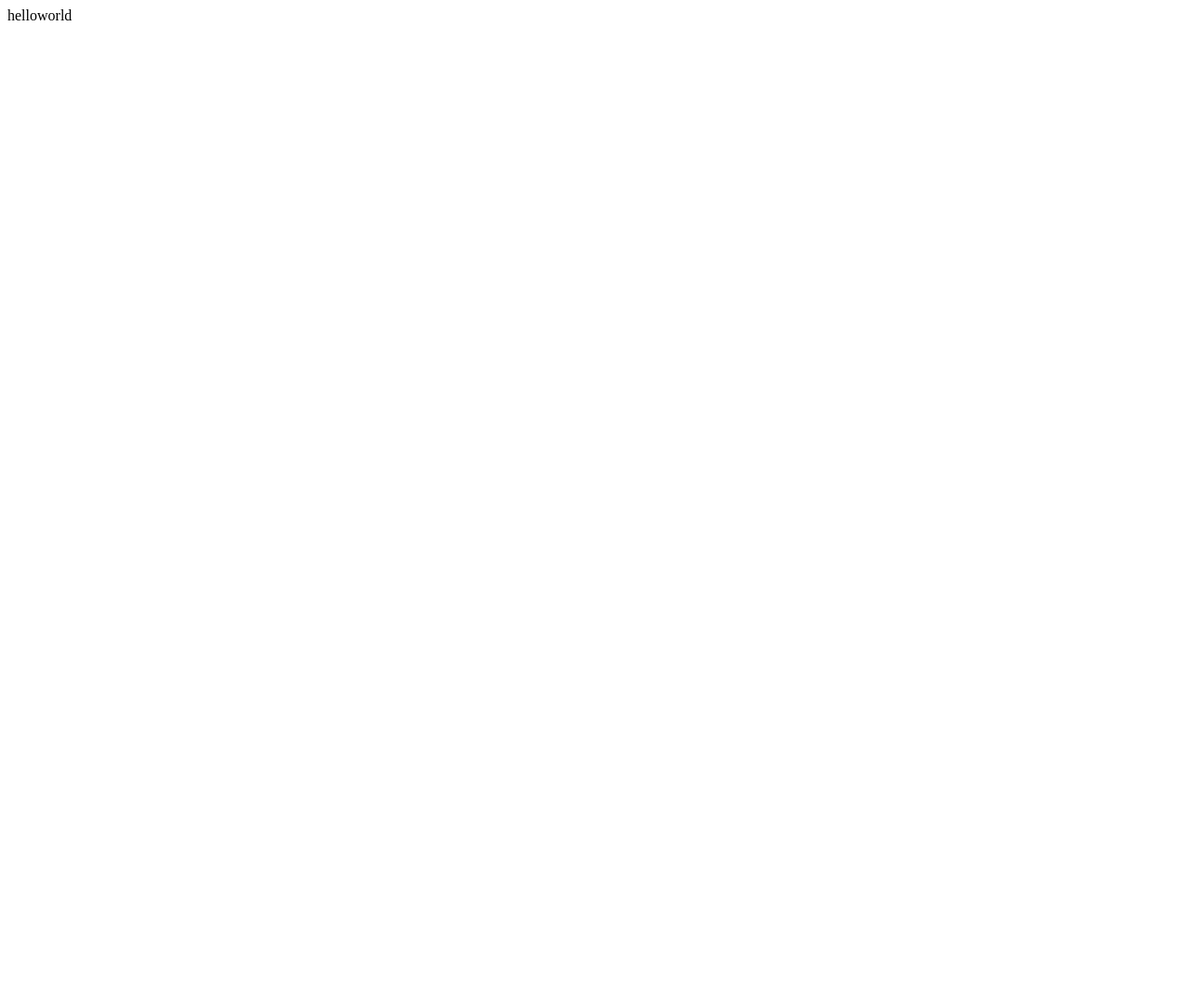
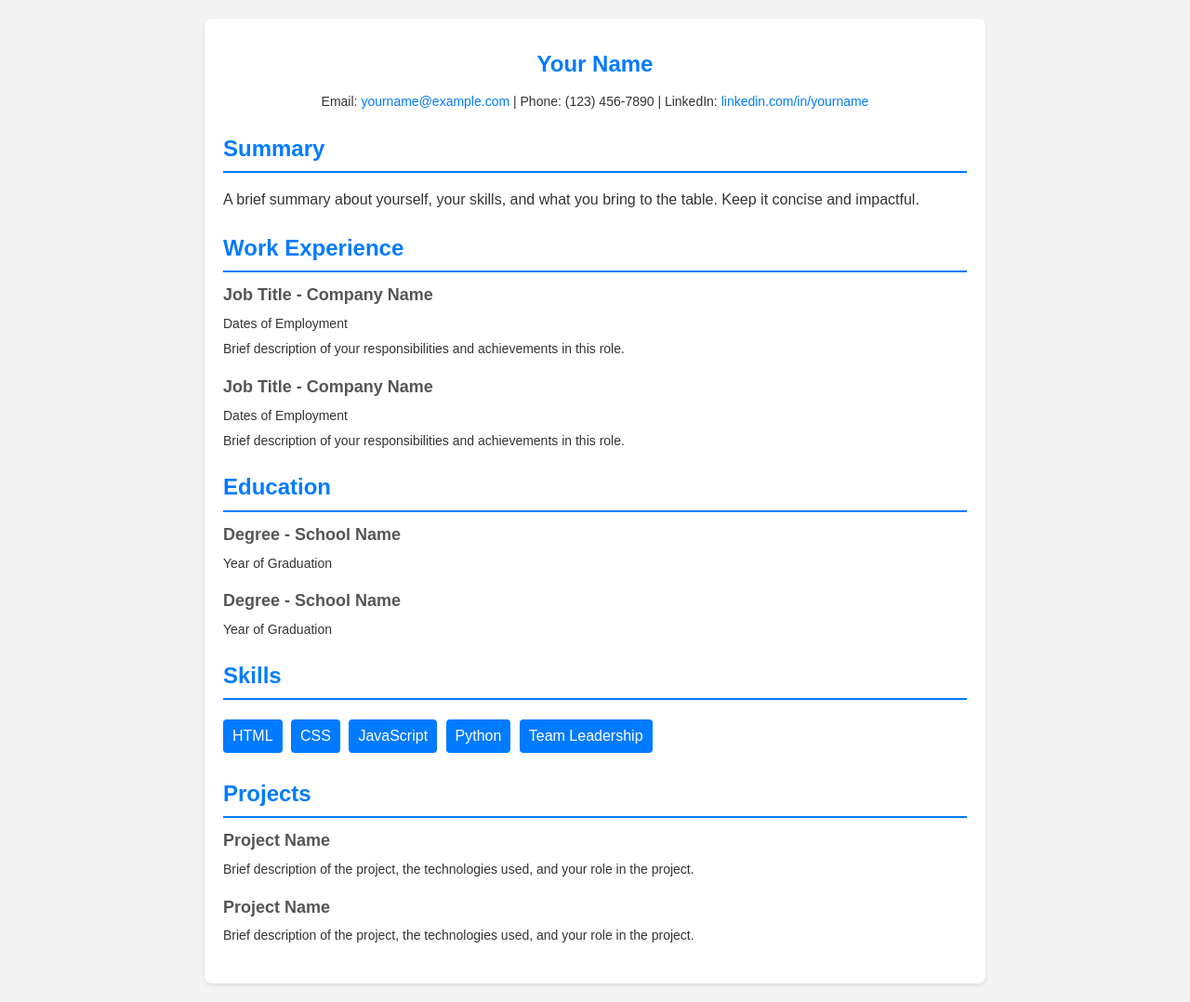
Before and after one commit to Surroyus/Surroyus.github.io, a plain HTML site: page index.html in a window 1280 px wide. Shown: the whole page at 93% size. Before the commit the page ends 800 px from the top, so only its background shows below. Drawn offline with Linux system fonts and the light colour scheme.

Commit message:
added personal resume info

```diff
--- a/index.html
+++ b/index.html
@@ -1 +1,159 @@
-helloworld
+<!DOCTYPE html>
+<html lang="en">
+    <head>
+        <meta charset="UTF-8" />
+        <meta name="viewport" content="width=device-width, initial-scale=1.0" />
+        <title>Resume Template</title>
+    </head>
+
+    <style>
+        body {
+            font-family: Arial, sans-serif;
+            line-height: 1.6;
+            margin: 0;
+            padding: 0;
+            color: #333;
+            background-color: #f4f4f4;
+        }
+        .container {
+            max-width: 800px;
+            margin: 20px auto;
+            padding: 20px;
+            background: #fff;
+            border-radius: 8px;
+            box-shadow: 0 2px 5px rgba(0, 0, 0, 0.1);
+        }
+        h1,
+        h2 {
+            color: #007bff;
+        }
+        .header {
+            text-align: center;
+        }
+        .header h1 {
+            margin: 10px 0;
+        }
+        .contact {
+            margin: 10px 0;
+            font-size: 14px;
+        }
+        .contact a {
+            color: #007bff;
+            text-decoration: none;
+        }
+        .section {
+            margin: 20px 0;
+        }
+        .section h2 {
+            margin-bottom: 10px;
+            border-bottom: 2px solid #007bff;
+            padding-bottom: 5px;
+        }
+        .item {
+            margin-bottom: 15px;
+        }
+        .item h3 {
+            margin: 0;
+            font-size: 18px;
+            color: #555;
+        }
+        .item p {
+            margin: 5px 0;
+            font-size: 14px;
+        }
+        .skills ul {
+            list-style: none;
+            padding: 0;
+        }
+        .skills ul li {
+            display: inline-block;
+            background: #007bff;
+            color: #fff;
+            padding: 5px 10px;
+            margin: 5px 5px 5px 0;
+            border-radius: 4px;
+        }
+    </style>
+
+    <body>
+        <main class="container">
+            <section class="header">
+                <h1>Your Name</h1>
+                <p class="contact">
+                    Email:
+                    <a href="mailto:yourname@example.com"
+                        >yourname@example.com</a
+                    >
+                    | Phone: (123) 456-7890 | LinkedIn:
+                    <a href="#">linkedin.com/in/yourname</a>
+                </p>
+            </section>
+            <section class="section">
+                <h2>Summary</h2>
+                <p>
+                    A brief summary about yourself, your skills, and what you
+                    bring to the table. Keep it concise and impactful.
+                </p>
+            </section>
+            <section class="section">
+                <h2>Work Experience</h2>
+                <div class="item">
+                    <h3>Job Title - Company Name</h3>
+                    <p>Dates of Employment</p>
+                    <p>
+                        Brief description of your responsibilities and
+                        achievements in this role.
+                    </p>
+                </div>
+                <div class="item">
+                    <h3>Job Title - Company Name</h3>
+                    <p>Dates of Employment</p>
+                    <p>
+                        Brief description of your responsibilities and
+                        achievements in this role.
+                    </p>
+                </div>
+            </section>
+            <div class="section">
+                <h2>Education</h2>
+                <div class="item">
+                    <h3>Degree - School Name</h3>
+                    <p>Year of Graduation</p>
+                </div>
+                <div class="item">
+                    <h3>Degree - School Name</h3>
+                    <p>Year of Graduation</p>
+                </div>
+            </section>
+            <section class="section">
+                <h2>Skills</h2>
+                <div class="skills">
+                    <ul>
+                        <li>HTML</li>
+                        <li>CSS</li>
+                        <li>JavaScript</li>
+                        <li>Python</li>
+                        <li>Team Leadership</li>
+                    </ul>
+                </div>
+            </section>
+            <section class="section">
+                <h2>Projects</h2>
+                <div class="item">
+                    <h3>Project Name</h3>
+                    <p>
+                        Brief description of the project, the technologies used,
+                        and your role in the project.
+                    </p>
+                </div>
+                <div class="item">
+                    <h3>Project Name</h3>
+                    <p>
+                        Brief description of the project, the technologies used,
+                        and your role in the project.
+                    </p>
+                </div>
+            </section>
+        </main>
+    </body>
+</html>
```
